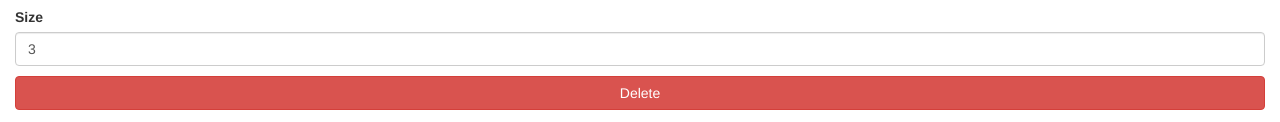
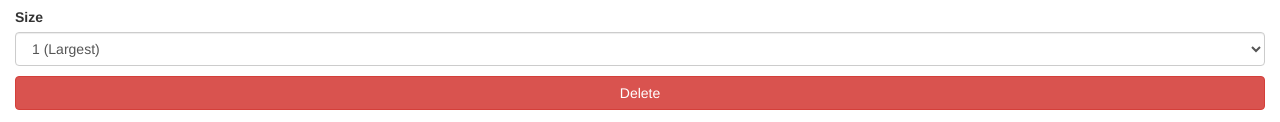
Before and after one commit to GH-Zhou/zhou-guiheng-webdev, a website: page public/assignment/widget/widget-heading.html in a window 1280 px wide. Shown: the part 191-313 px from the top of the page. Drawn offline with nearby package versions, Linux system fonts and the light colour scheme.

Commit message:
edit select form-control

```diff
--- a/public/assignment/css/widget-style.css
+++ b/public/assignment/css/widget-style.css
@@ -1,4 +1,4 @@
-input.form-control, textarea.form-control {
+input.form-control, textarea.form-control, select.form-control {
     margin-bottom: 10px;
 }
 
--- a/public/assignment/widget/widget-heading.html
+++ b/public/assignment/widget/widget-heading.html
@@ -50,10 +50,15 @@
            class="form-control"/>
 
     <label for="size">Size</label>
-    <input type="number"
-           value="3"
-           id="size"
-           class="form-control"/>
+    <select id="size" class="form-control">
+        <option>1 (Largest)</option>
+        <option>2 (Very Large)</option>
+        <option>3 (Large)</option>
+        <option>4 (Medium)</option>
+        <option>3 (Small)</option>
+        <option>6 (Very Small)</option>
+        <option>7 (Smallest)</option>
+    </select>
 
     <a class="btn btn-danger btn-block"
        href="widget-list.html">Delete</a>
```
